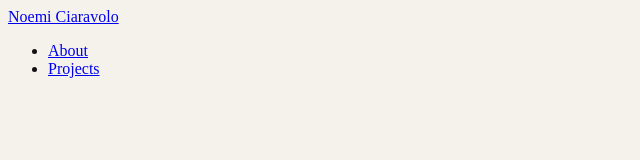
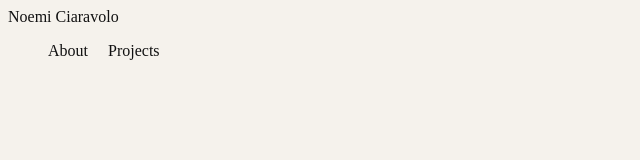
Before and after one commit to NoemiCiaravolo/portfolio, a plain HTML site: page index.html in a window 1280 px wide. Shown: the whole page, without its empty margins (0-640 px from the left). Drawn offline with Linux system fonts and the light colour scheme.

Commit message:
Stile menù di navigazione

```diff
--- a/CSS/style.css
+++ b/CSS/style.css
@@ -2,3 +2,12 @@ body {
     background-color: #f5f2ec;
     color: #111111;
 }
+nav ul {
+    list-style-type: none;
+    display: flex;
+    gap: 20px;
+}
+a {
+    text-decoration: none;
+    color: inherit;
+}
```
